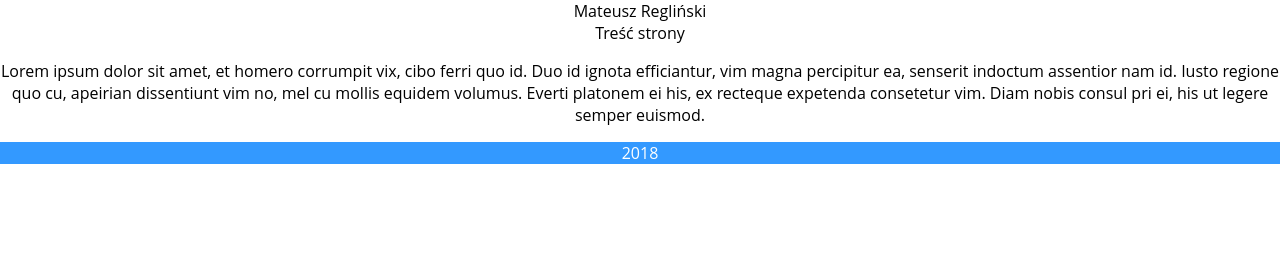
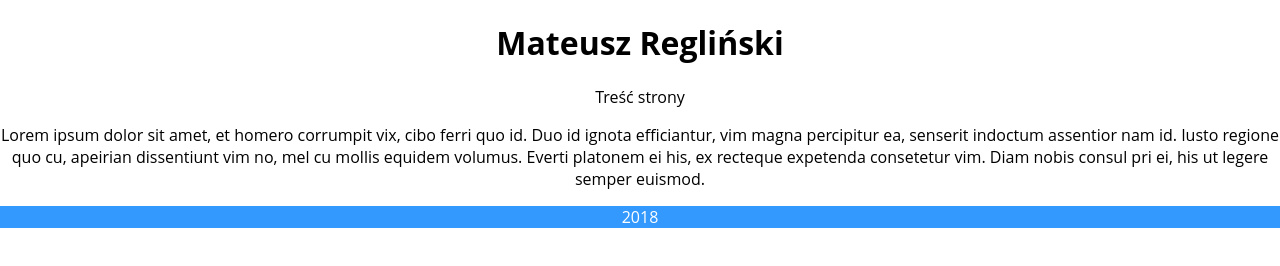
Before and after one commit to matreg95/1repozytorium, a plain HTML site: page index.html in a window 1280 px wide. Drawn offline with Linux system fonts and the light colour scheme.

Commit message:
Update index.html

```diff
--- a/index.html
+++ b/index.html
@@ -9,7 +9,7 @@
 	 	<div id="top">
 
 
-			<header>Mateusz Regliński</header>
+			<header><h1>Mateusz Regliński</h1></header>
 
 			<article id="TRESC">Treść strony</article>
 
```
